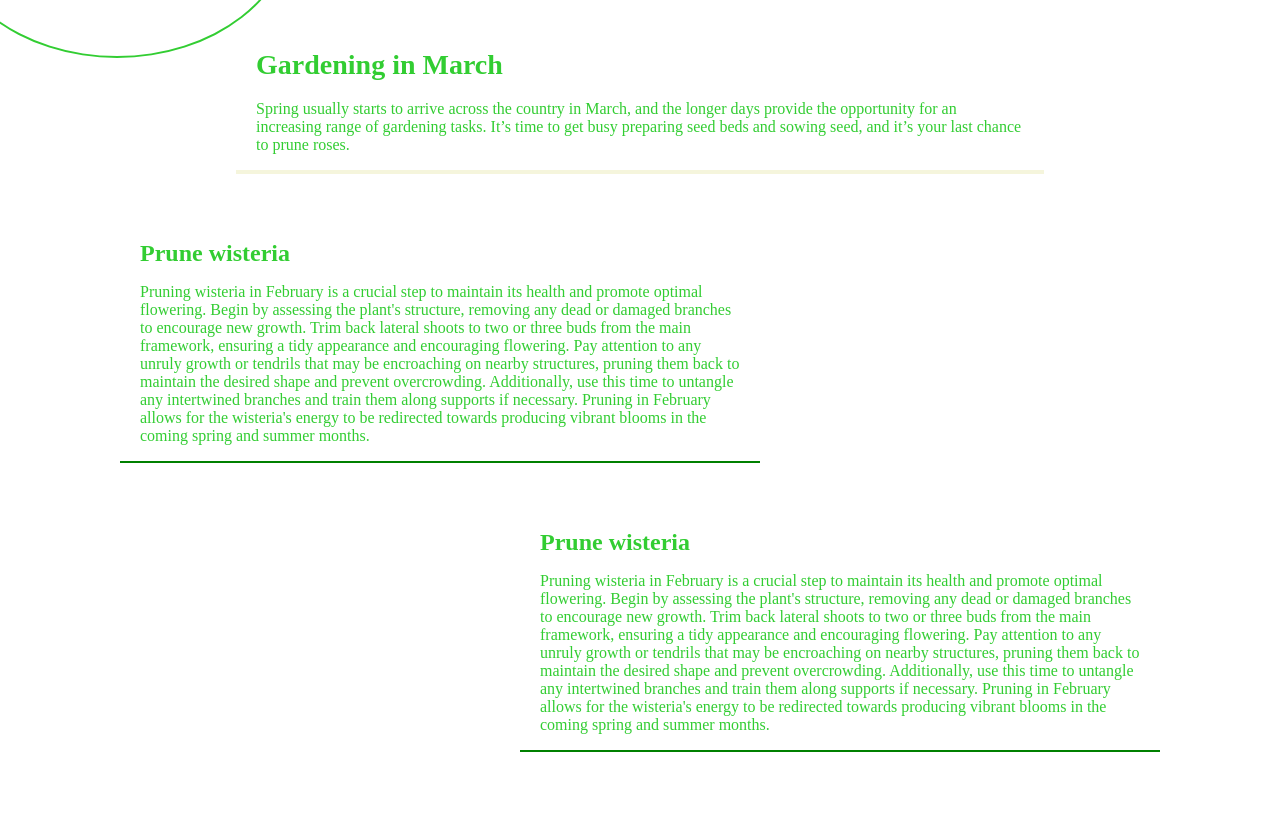
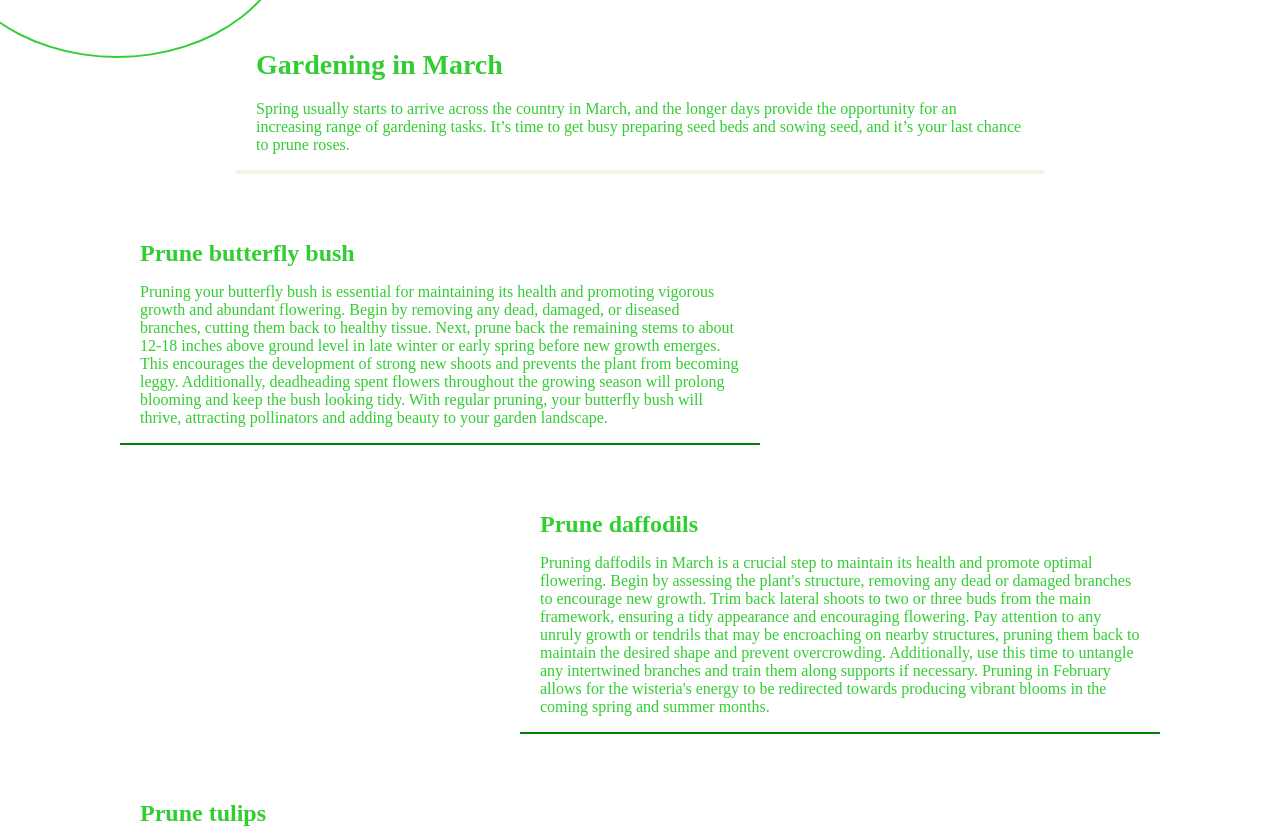
Before and after one commit to mgeilinger/growers-agenda, a plain HTML site: page months/mar.html in a window 1280 px wide. Shown: the part 136-964 px from the top of the page. Drawn offline with Linux system fonts and the light colour scheme.

Commit message:
Improved alternating text boxes

```diff
--- a/months/mar.html
+++ b/months/mar.html
@@ -57,17 +57,21 @@
             <h1>Gardening in March</h1>
             <p>Spring usually starts to arrive across the country in March, and the longer days provide the opportunity for an increasing range of gardening tasks. It’s time to get busy preparing seed beds and sowing seed, and it’s your last chance to prune roses.</p>
         </div>
-        <div class="text-box">
+        <div class="text-box butterflybush" style="display: block;">
+            <h1>Prune butterfly bush</h1>
+            <p>Pruning your butterfly bush is essential for maintaining its health and promoting vigorous growth and abundant flowering. Begin by removing any dead, damaged, or diseased branches, cutting them back to healthy tissue. Next, prune back the remaining stems to about 12-18 inches above ground level in late winter or early spring before new growth emerges. This encourages the development of strong new shoots and prevents the plant from becoming leggy. Additionally, deadheading spent flowers throughout the growing season will prolong blooming and keep the bush looking tidy. With regular pruning, your butterfly bush will thrive, attracting pollinators and adding beauty to your garden landscape.</p>
+        </div>
+        <div class="text-box wisteria">
             <h1>Prune wisteria</h1>
-            <p>Pruning wisteria in February is a crucial step to maintain its health and promote optimal flowering. Begin by assessing the plant's structure, removing any dead or damaged branches to encourage new growth. Trim back lateral shoots to two or three buds from the main framework, ensuring a tidy appearance and encouraging flowering. Pay attention to any unruly growth or tendrils that may be encroaching on nearby structures, pruning them back to maintain the desired shape and prevent overcrowding. Additionally, use this time to untangle any intertwined branches and train them along supports if necessary. Pruning in February allows for the wisteria's energy to be redirected towards producing vibrant blooms in the coming spring and summer months.</p>
+            <p>Pruning wisteria in March is a crucial step to maintain its health and promote optimal flowering. Begin by assessing the plant's structure, removing any dead or damaged branches to encourage new growth. Trim back lateral shoots to two or three buds from the main framework, ensuring a tidy appearance and encouraging flowering. Pay attention to any unruly growth or tendrils that may be encroaching on nearby structures, pruning them back to maintain the desired shape and prevent overcrowding. Additionally, use this time to untangle any intertwined branches and train them along supports if necessary. Pruning in February allows for the wisteria's energy to be redirected towards producing vibrant blooms in the coming spring and summer months.</p>
         </div>
-        <div class="text-box" style="display: none;">
-            <h1>Prune wisteria</h1>
-            <p>Pruning wisteria in February is a crucial step to maintain its health and promote optimal flowering. Begin by assessing the plant's structure, removing any dead or damaged branches to encourage new growth. Trim back lateral shoots to two or three buds from the main framework, ensuring a tidy appearance and encouraging flowering. Pay attention to any unruly growth or tendrils that may be encroaching on nearby structures, pruning them back to maintain the desired shape and prevent overcrowding. Additionally, use this time to untangle any intertwined branches and train them along supports if necessary. Pruning in February allows for the wisteria's energy to be redirected towards producing vibrant blooms in the coming spring and summer months.</p>
+        <div class="text-box daffodil" style="display: block;">
+            <h1>Prune daffodils</h1>
+            <p>Pruning daffodils in March is a crucial step to maintain its health and promote optimal flowering. Begin by assessing the plant's structure, removing any dead or damaged branches to encourage new growth. Trim back lateral shoots to two or three buds from the main framework, ensuring a tidy appearance and encouraging flowering. Pay attention to any unruly growth or tendrils that may be encroaching on nearby structures, pruning them back to maintain the desired shape and prevent overcrowding. Additionally, use this time to untangle any intertwined branches and train them along supports if necessary. Pruning in February allows for the wisteria's energy to be redirected towards producing vibrant blooms in the coming spring and summer months.</p>
         </div>
-        <div class="text-box">
-            <h1>Prune wisteria</h1>
-            <p>Pruning wisteria in February is a crucial step to maintain its health and promote optimal flowering. Begin by assessing the plant's structure, removing any dead or damaged branches to encourage new growth. Trim back lateral shoots to two or three buds from the main framework, ensuring a tidy appearance and encouraging flowering. Pay attention to any unruly growth or tendrils that may be encroaching on nearby structures, pruning them back to maintain the desired shape and prevent overcrowding. Additionally, use this time to untangle any intertwined branches and train them along supports if necessary. Pruning in February allows for the wisteria's energy to be redirected towards producing vibrant blooms in the coming spring and summer months.</p>
+        <div class="text-box tulip" style="display: block;">
+            <h1>Prune tulips</h1>
+            <p>Pruning tulips in March is a crucial step to maintain its health and promote optimal flowering. Begin by assessing the plant's structure, removing any dead or damaged branches to encourage new growth. Trim back lateral shoots to two or three buds from the main framework, ensuring a tidy appearance and encouraging flowering. Pay attention to any unruly growth or tendrils that may be encroaching on nearby structures, pruning them back to maintain the desired shape and prevent overcrowding. Additionally, use this time to untangle any intertwined branches and train them along supports if necessary. Pruning in February allows for the wisteria's energy to be redirected towards producing vibrant blooms in the coming spring and summer months.</p>
         </div>
     </div>
 
--- a/script.js
+++ b/script.js
@@ -62,7 +62,7 @@ const flowerList = document.getElementById('flowerList');
 const searchInput = document.getElementById('searchInput');
 const dropdown = document.getElementById('dropdown');
 
-const flowers = ['Rose', 'Lily', 'Tulip', 'Daisy', 'Sunflower', 'Wisteria', 'Daffodil'];
+const flowers = ['Rose', 'Lily', 'Tulip', 'Daisy', 'Sunflower', 'Wisteria', 'Daffodil', 'Butterfly bush'];
 
 // Load flowers from local storage
 const storedFlowers = JSON.parse(localStorage.getItem('flowers')) || [];
@@ -168,14 +168,22 @@ searchInput.addEventListener('click', function (event) {
 // Get all text-box elements
 const textBoxes = document.querySelectorAll('.text-box');
 
+// Filter out hidden text-boxes
+const visibleTextBoxes = Array.from(textBoxes).filter(textBox => textBox.style.display !== 'none');
+
 // Initialize variable to track the direction
 let currentDirection = 'left';
 
-// Loop through each text box
-textBoxes.forEach((textBox, index) => {
-    // Check if the current text box is hidden
-    if (textBox.style.display !== 'none') {
-        // Assign class based on the direction
+// Flag to determine if the first visible text-box has been encountered
+let firstVisibleFound = false;
+
+// Loop through each visible text box
+visibleTextBoxes.forEach((textBox, index) => {
+    // Assign class based on the direction
+    if (!firstVisibleFound) {
+        textBox.classList.add('text-left');
+        firstVisibleFound = true;
+    } else {
         if (currentDirection === 'left') {
             textBox.classList.add('text-left');
             currentDirection = 'right';
--- a/styles/main.css
+++ b/styles/main.css
@@ -255,6 +255,7 @@ input[type="text"] {
 }
 
 .text-box {
+    display: none;
     margin-top: 50px;
     width: 600px;
     padding: 0px 20px;
```
